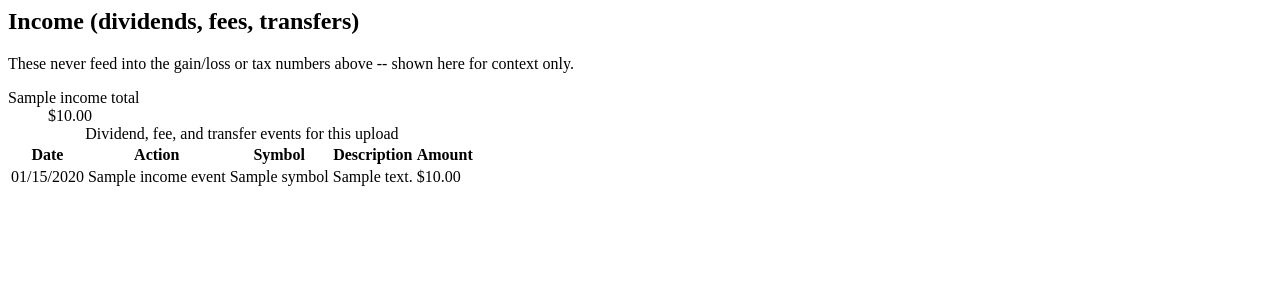
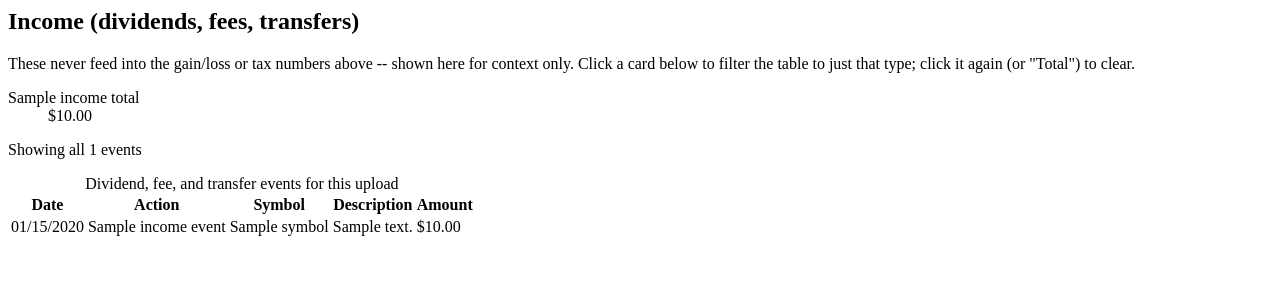
Before and after one commit to sgupta2602/Investment_tracker, a FastAPI app: template app/templates/_income.html in a window 1280 px wide. Shown: the top 300 px of the page. Run offline with FastAPI, Linux system fonts and the light colour scheme; the visitor is signed in with stand-in values (Sample User, id 1); the template is opened without the code that fills it: most values are stand-ins (such as "Sample title", 1, 10 or a date in 2020).

Commit message:
Make Income tab summary cards clickable filters over the events table
User wants to click 'Cash Dividend' and see only cash-dividend rows in
the table below, instead of always seeing all events.

- Each summary card is now a real keyboard-accessible button
  (role=button, tabindex, Enter/Space handler, aria-pressed) wired to
  filterIncomeByLabel(label) -- same client-side filtering pattern
  already used for the Trade Log's ticker/date search (data attributes
  + row.hidden, no page reload).
- Clicking a card filters the table to just that label; clicking the
  same card again, or clicking 'Total', clears back to showing
  everything. Active card gets a cyan ring so it's obvious what's
  currently filtered.
- New status line ('Showing 46 of 115 events -- filtered to "Cash
  Dividend"') gives a live count, same idea as the Trade Log's
  filtered-count text.
- New test_api.py case asserts the data-filter-label/data-label
  attributes and filterIncomeByLabel are present in the rendered page
  (JS-logic bugs here wouldn't otherwise surface as a server error).

Verified live in the browser against the real 115-event statement:
clicking 'Cash Dividend' correctly isolated exactly 46 rows (checked
every visible row's data-label via JS, all 'Cash Dividend'), clicking
it again restored all 115, switching to 'Withdrawal' showed 15, and
'Total' cleared back to all -- covering toggle-off, switch-between,
and explicit-clear in one pass.

All 70 tests pass.

```diff
--- a/app/templates/_income.html
+++ b/app/templates/_income.html
@@ -1,18 +1,26 @@
 <h2 class="text-lg font-bold mb-3 text-slate-100">Income (dividends, fees, transfers)</h2>
 <p class="text-xs text-slate-500 mb-3">
   These never feed into the gain/loss or tax numbers above -- shown here for context only.
+  Click a card below to filter the table to just that type; click it again (or "Total") to clear.
 </p>
 {% if not income_events %}
 <p class="text-slate-400 text-sm">No income events in this upload.</p>
 {% else %}
-<div class="grid grid-cols-2 sm:grid-cols-4 gap-3 mb-4">
+<div class="grid grid-cols-2 sm:grid-cols-4 gap-3 mb-4" id="income-filter-cards">
   {% for label, amount in income_totals.items() %}
-  <div class="bg-slate-900 rounded-xl border border-slate-800 p-3 border-l-4 {{ 'border-l-emerald-500' if amount >= 0 else 'border-l-rose-500' }}">
+  <div class="bg-slate-900 rounded-xl border border-slate-800 p-3 border-l-4 cursor-pointer transition hover:border-l-cyan-500 {{ 'border-l-emerald-500' if amount >= 0 else 'border-l-rose-500' }}"
+       data-filter-label="{{ label }}"
+       role="button"
+       tabindex="0"
+       aria-pressed="false"
+       onclick="filterIncomeByLabel('{{ label }}')"
+       onkeydown="if (event.key === 'Enter' || event.key === ' ') { event.preventDefault(); filterIncomeByLabel('{{ label }}'); }">
     <dt class="text-xs uppercase text-slate-500">{{ label }}</dt>
     <dd class="text-lg font-semibold {{ 'text-emerald-400' if amount >= 0 else 'text-rose-400' }}">{{ amount | usd }}</dd>
   </div>
   {% endfor %}
 </div>
+<p id="income-filter-status" class="text-xs text-slate-500 mb-2"></p>
 <div class="overflow-x-auto rounded-lg border border-slate-800">
   <table class="min-w-full text-sm">
     <caption class="sr-only">Dividend, fee, and transfer events for this upload</caption>
@@ -25,9 +33,9 @@
         <th scope="col" class="px-3 py-2 text-right">Amount</th>
       </tr>
     </thead>
-    <tbody class="bg-slate-900">
+    <tbody class="bg-slate-900" id="income-events-body">
       {% for e in income_events %}
-      <tr class="border-t border-slate-800 hover:bg-slate-800/50">
+      <tr class="border-t border-slate-800 hover:bg-slate-800/50" data-label="{{ e.label }}">
         <td class="px-3 py-1 text-slate-300">{{ e.date.strftime('%m/%d/%Y') }}</td>
         <td class="px-3 py-1 text-slate-300">{{ e.label }}</td>
         <td class="px-3 py-1 text-slate-300">{{ e.symbol }}</td>
@@ -38,4 +46,34 @@
     </tbody>
   </table>
 </div>
+
+<script>
+  let incomeActiveFilter = null;
+
+  function filterIncomeByLabel(label) {
+    incomeActiveFilter = (incomeActiveFilter === label || label === "Total") ? null : label;
+
+    const rows = document.querySelectorAll("#income-events-body tr[data-label]");
+    let visible = 0;
+    rows.forEach((row) => {
+      const show = !incomeActiveFilter || row.dataset.label === incomeActiveFilter;
+      row.hidden = !show;
+      if (show) visible++;
+    });
+
+    document.querySelectorAll("#income-filter-cards [data-filter-label]").forEach((card) => {
+      const isActive = incomeActiveFilter && card.dataset.filterLabel === incomeActiveFilter;
+      card.classList.toggle("ring-2", isActive);
+      card.classList.toggle("ring-cyan-500", isActive);
+      card.setAttribute("aria-pressed", String(Boolean(isActive)));
+    });
+
+    const status = document.getElementById("income-filter-status");
+    status.textContent = incomeActiveFilter
+      ? `Showing ${visible} of ${rows.length} events -- filtered to "${incomeActiveFilter}"`
+      : `Showing all ${rows.length} events`;
+  }
+
+  filterIncomeByLabel(null);
+</script>
 {% endif %}
```
Also changed, not shown: tests/test_api.py (+16 -0 lines).
